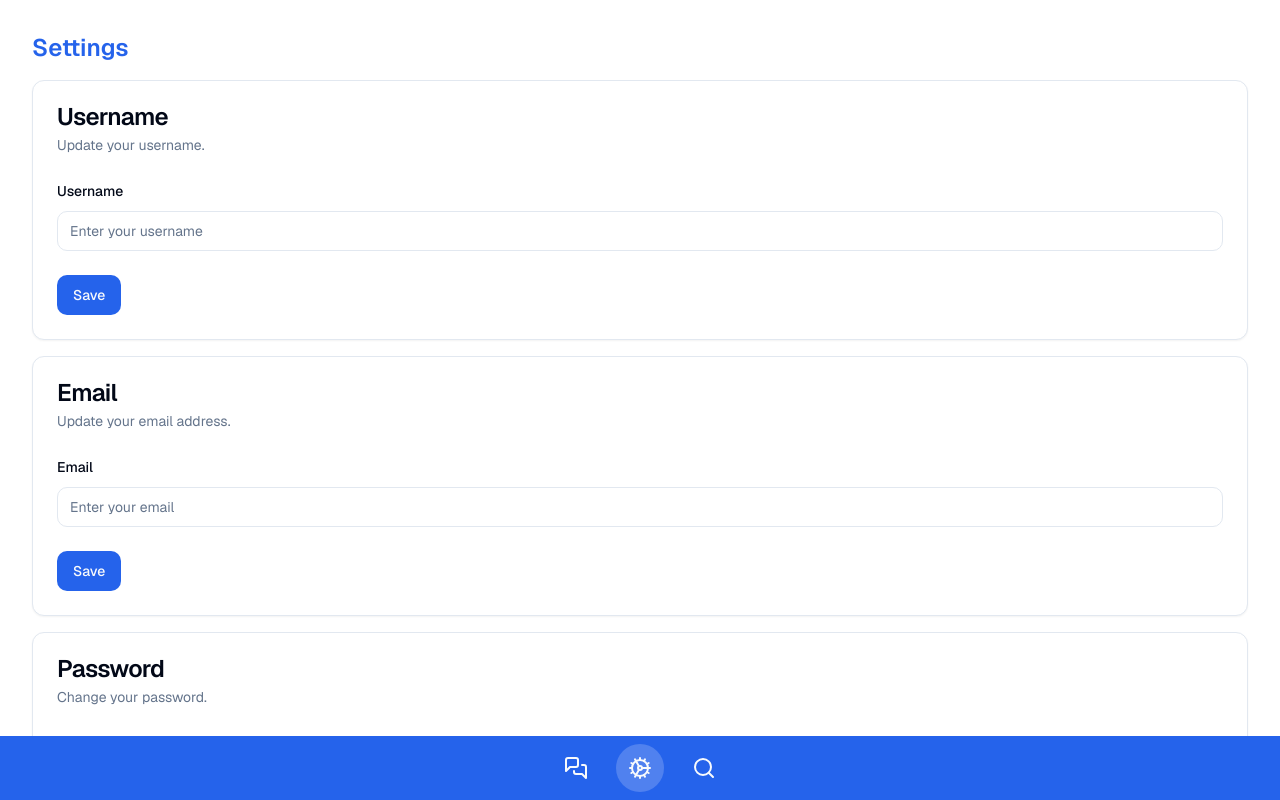
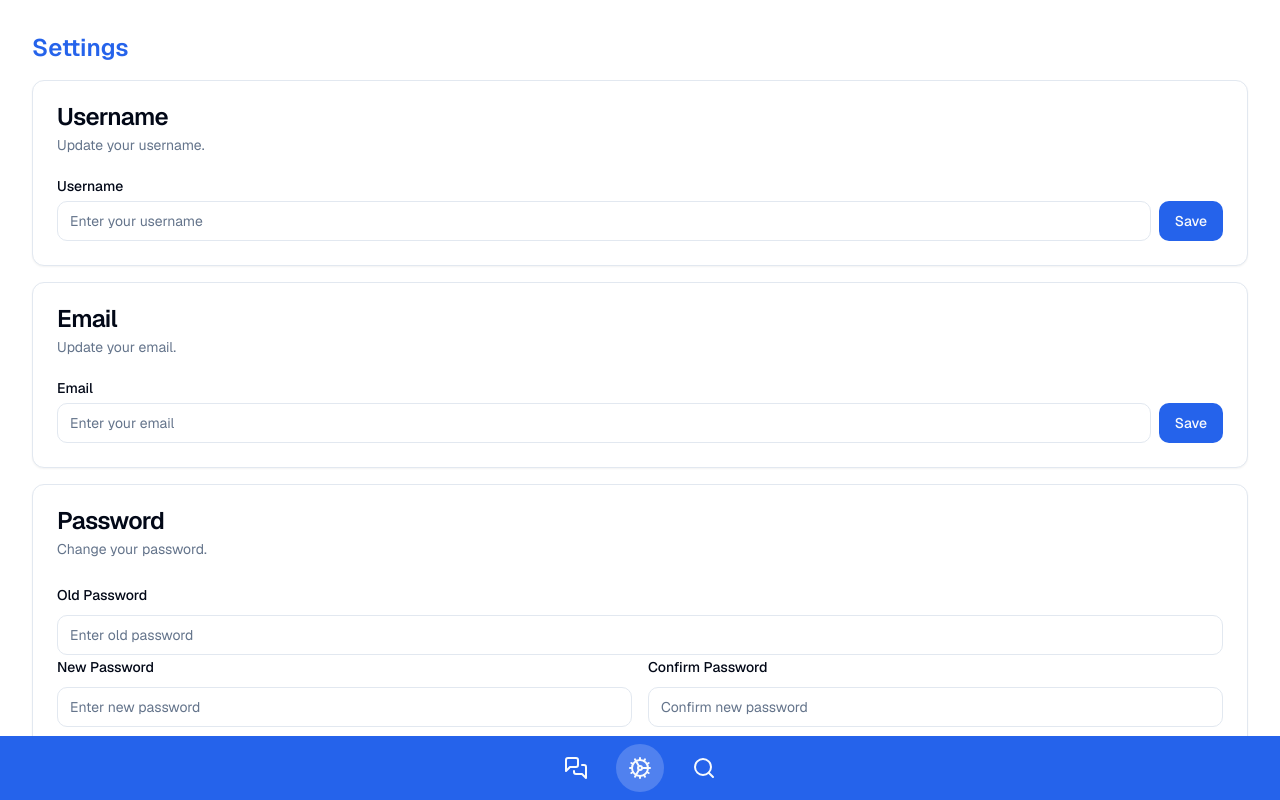
Before and after one commit to utkuonursahin/easy-chat-FE, a Next.js app: page /settings in a window 1280 px wide. Built offline with nearby package versions, Linux system fonts and the light colour scheme.

Commit message:
feat: add logout confirm dialog

```diff
--- a/src/app/(protected)/search/page.tsx
+++ b/src/app/(protected)/search/page.tsx
@@ -6,7 +6,7 @@ const Page = () => {
     return (
         <section className="flex flex-col items-center gap-4 p-4">
             <header className="self-start">
-                <h1 className="text-2xl font-semibold text-primary">Search Room</h1>
+                <h1 className="text-2xl font-semibold text-primary">Search</h1>
             </header>
             <SearchBar label="Room Id: " />
             <RoomSearchResult />
--- a/src/app/(protected)/settings/page.tsx
+++ b/src/app/(protected)/settings/page.tsx
@@ -1,5 +1,6 @@
 import React from 'react';
-import PersonalSettings from '@/components/PersonalSettings/PersonalSettings';
+import PersonalSettingsForm from '@/components/PersonalSettingsForm/PersonalSettingsForm';
+import LogoutButton from '@/components/LogoutButton/LogoutButton';
 
 const Page = () => {
     return (
@@ -7,7 +8,10 @@ const Page = () => {
             <header>
                 <h1 className="text-2xl font-semibold text-primary">Settings</h1>
             </header>
-            <PersonalSettings />
+            <div className="grid gap-4">
+                <PersonalSettingsForm />
+                <LogoutButton />
+            </div>
         </section>
     );
 };
--- /dev/null
+++ b/src/components/LogoutButton/LogoutButton.tsx
@@ -0,0 +1,54 @@
+'use client';
+import { Button } from '@/components/ui/button';
+import { useHttp } from '@/hooks/useHttp';
+import { useRouter } from 'next/navigation';
+import { toast } from 'sonner';
+import { useSetAtom } from 'jotai';
+import { userAtom } from '@/stores/stores';
+import { RESET } from 'jotai/utils';
+import {
+    Dialog,
+    DialogClose,
+    DialogContent,
+    DialogDescription,
+    DialogHeader,
+    DialogTitle,
+    DialogTrigger
+} from '@/components/ui/dialog';
+
+const LogoutButton = () => {
+    const httpClient = useHttp();
+    const router = useRouter();
+    const setUserStorage = useSetAtom(userAtom);
+    const handleClick = async () => {
+        const { statusCode } = await httpClient.get('http://localhost:8080/api/auth/logout');
+        if (statusCode === 200) {
+            toast.success('Logged out successfully');
+            setUserStorage(RESET);
+            router.push('/login');
+        }
+    };
+    return (
+        <Dialog>
+            <DialogTrigger asChild>
+                <Button variant="outline" className="w-full">
+                    Logout
+                </Button>
+            </DialogTrigger>
+            <DialogContent className="grid grid-cols-2 w-5/6 rounded sm:max-w-[425px]">
+                <DialogHeader className="col-span-full flex flex-col gap-2">
+                    <DialogTitle className="text-xl text-primary">Logout Confirm</DialogTitle>
+                    <DialogDescription>You are logging out. Are you sure?</DialogDescription>
+                </DialogHeader>
+                <DialogClose asChild>
+                    <Button variant="outline" className="w-full">
+                        Go Back
+                    </Button>
+                </DialogClose>
+                <Button onClick={handleClick}>Logout</Button>
+            </DialogContent>
+        </Dialog>
+    );
+};
+
+export default LogoutButton;
--- a/src/components/PersonalSettings/LogoutButton/LogoutButton.tsx
+++ /dev/null
@@ -1,31 +0,0 @@
-'use client';
-import { Button } from '@/components/ui/button';
-import { useHttp } from '@/hooks/useHttp';
-import { useRouter } from 'next/navigation';
-import { toast } from 'sonner';
-import { useSetAtom } from 'jotai';
-import { userAtom } from '@/stores/stores';
-import { RESET } from 'jotai/utils';
-
-const LogoutButton = () => {
-    const httpClient = useHttp();
-    const router = useRouter();
-    const setUserStorage = useSetAtom(userAtom);
-    const handleClick = async () => {
-        const { statusCode } = await httpClient.get('http://localhost:8080/api/auth/logout');
-        if (statusCode === 200) {
-            toast.success('Logged out successfully');
-            setUserStorage(RESET);
-            router.push('/login');
-        }
-    };
-    return (
-        <div>
-            <Button onClick={handleClick} variant="outline" className="w-full">
-                Logout
-            </Button>
-        </div>
-    );
-};
-
-export default LogoutButton;
--- a/src/components/PersonalSettings/PersonalSettings.tsx
+++ b/src/components/PersonalSettingsForm/PersonalSettingsForm.tsx
@@ -1,42 +1,48 @@
+'use client';
 import React from 'react';
 import { Card, CardContent, CardDescription, CardFooter, CardHeader, CardTitle } from '@/components/ui/card';
 import { Label } from '@/components/ui/label';
 import { Input } from '@/components/ui/input';
 import { Button } from '@/components/ui/button';
-import LogoutButton from '@/components/PersonalSettings/LogoutButton/LogoutButton';
+import { useForm } from 'react-hook-form';
+import personalSettingsFormSchema from '@/components/PersonalSettingsForm/PersonalSettingsFormSchema';
+import { z } from 'zod';
+import { zodResolver } from '@hookform/resolvers/zod';
+import { useAtomValue } from 'jotai';
+import { userAtom } from '@/stores/stores';
 
-const PersonalSettings = () => {
+const PersonalSettingsForm = () => {
+    const user = useAtomValue(userAtom);
+    const form = useForm<z.infer<typeof personalSettingsFormSchema>>({
+        resolver: zodResolver(personalSettingsFormSchema),
+        defaultValues: {
+            username: user.username,
+            email: user.email
+        }
+    });
     return (
-        <div className="grid gap-4">
+        <>
             <Card>
                 <CardHeader>
                     <CardTitle>Username</CardTitle>
                     <CardDescription>Update your username.</CardDescription>
                 </CardHeader>
-                <CardContent>
-                    <div className="space-y-2">
-                        <Label htmlFor="username">Username</Label>
-                        <Input id="username" placeholder="Enter your username" />
-                    </div>
+                <CardContent className="grid grid-rows-[repeat(2,min-content)] grid-cols-[1fr,min-content] gap-2">
+                    <Label htmlFor="username">Username</Label>
+                    <Input className="row-start-2" id="username" placeholder="Enter your username" />
+                    <Button className="col-start-2 row-start-2">Save</Button>
                 </CardContent>
-                <CardFooter>
-                    <Button>Save</Button>
-                </CardFooter>
             </Card>
             <Card>
                 <CardHeader>
                     <CardTitle>Email</CardTitle>
-                    <CardDescription>Update your email address.</CardDescription>
+                    <CardDescription>Update your email.</CardDescription>
                 </CardHeader>
-                <CardContent>
-                    <div className="space-y-2">
-                        <Label htmlFor="email">Email</Label>
-                        <Input id="email" type="email" placeholder="Enter your email" />
-                    </div>
+                <CardContent className="grid grid-rows-[repeat(2,min-content)] grid-cols-[1fr,min-content] gap-2">
+                    <Label htmlFor="username">Email</Label>
+                    <Input className="row-start-2" id="username" placeholder="Enter your email" />
+                    <Button className="col-start-2 row-start-2">Save</Button>
                 </CardContent>
-                <CardFooter>
-                    <Button>Save</Button>
-                </CardFooter>
             </Card>
             <Card>
                 <CardHeader>
@@ -63,9 +69,8 @@ const PersonalSettings = () => {
                     <Button>Save</Button>
                 </CardFooter>
             </Card>
-            <LogoutButton />
-        </div>
+        </>
     );
 };
 
-export default PersonalSettings;
+export default PersonalSettingsForm;
--- /dev/null
+++ b/src/components/PersonalSettingsForm/PersonalSettingsFormSchema.ts
@@ -0,0 +1,21 @@
+import { z } from 'zod';
+
+const personalSettingsFormSchema = z.object({
+    username: z.string(),
+    email: z.string().email('Invalid email address.'),
+    oldPassword: z.string().min(8, {
+        message: 'Password must be at least 8 characters.'
+    }),
+    newPassword: z.string().min(8, {
+        message: 'Password must be at least 8 characters.'
+    }),
+    confirmPassword: z.string().min(8, {
+        message: 'Password must be at least 8 characters.'
+    })
+});
+
+personalSettingsFormSchema.refine((obj) => obj.newPassword === obj.confirmPassword, {
+    message: 'Passwords do not match.'
+});
+
+export default personalSettingsFormSchema;
```
